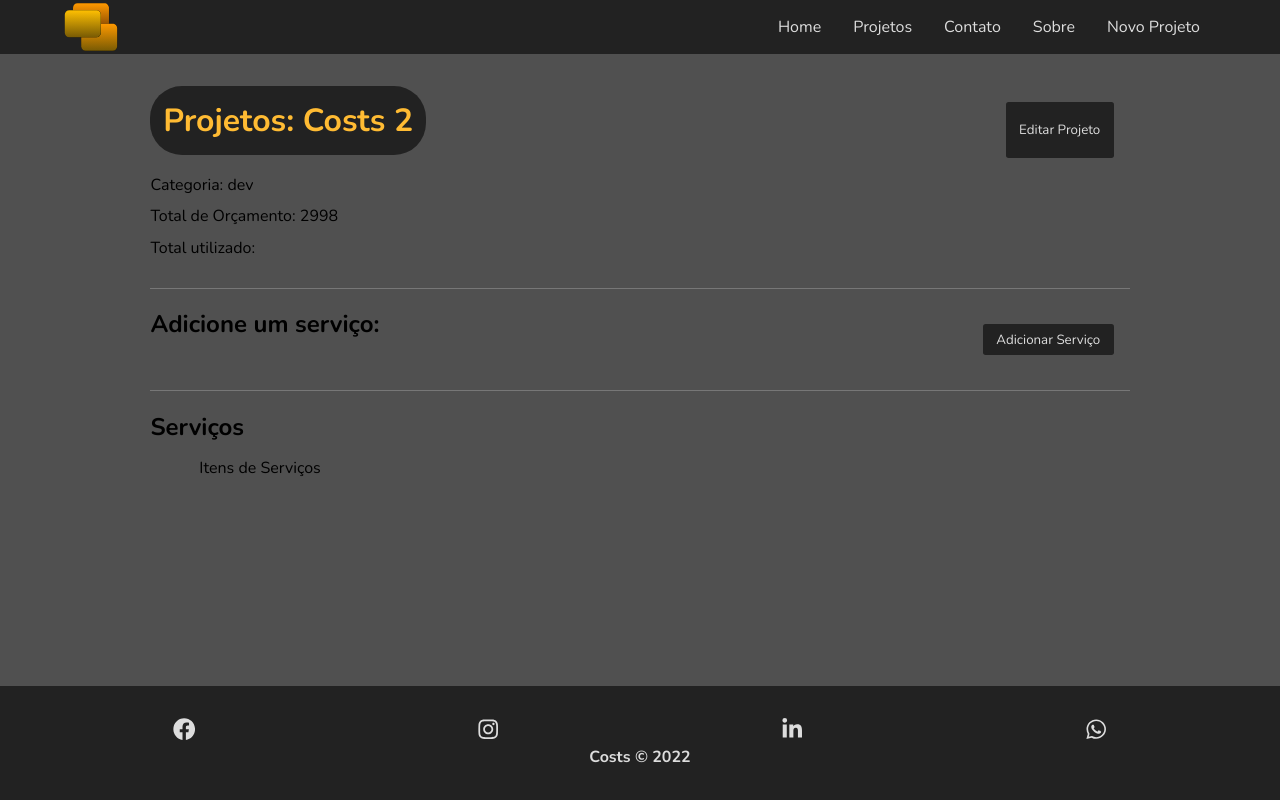
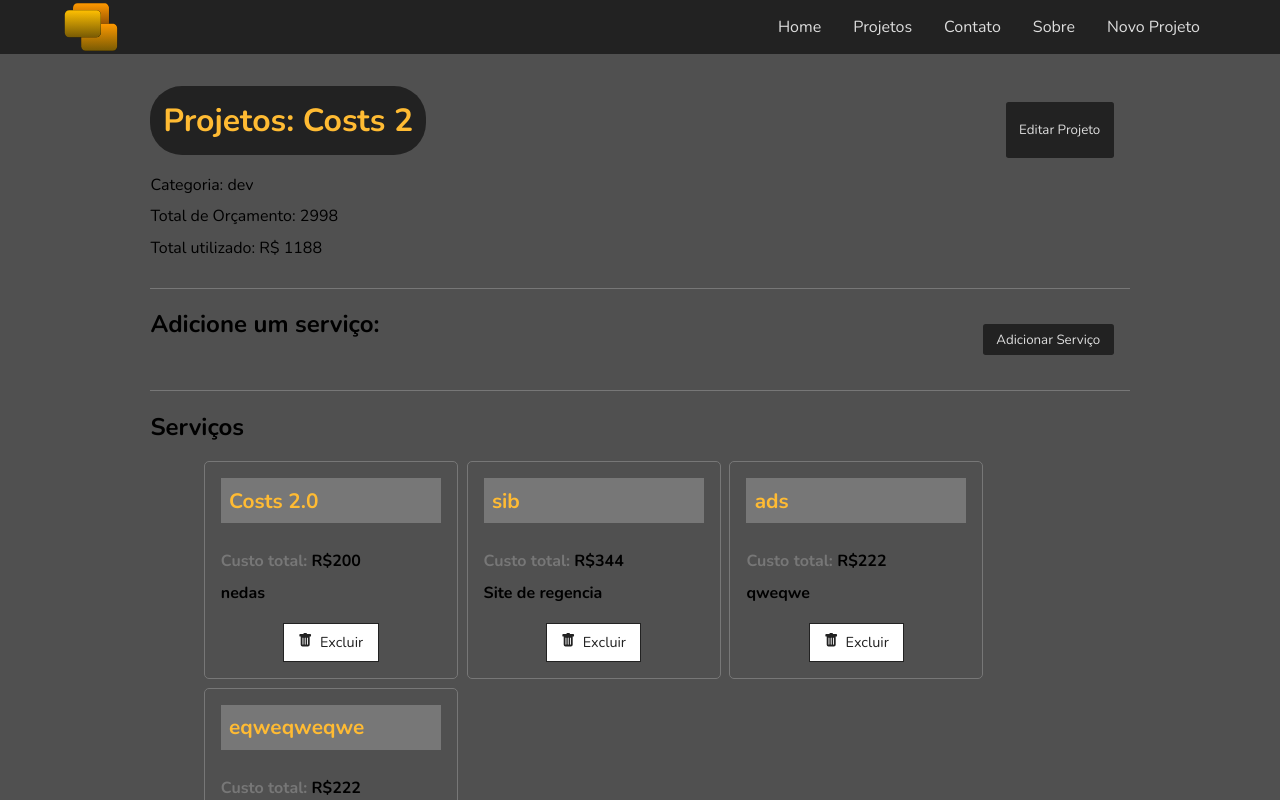
Before and after one commit to ValerioHasman/costsReact, a React (Create React App) app: page /projeto/1 in a window 1280 px wide. Shown: the top 800 px of the page. Built offline with nearby package versions, Linux system fonts and the light colour scheme; data requests are answered from the project's data file.

Commit message:
Exibindo os serviços

```diff
--- a/db.json
+++ b/db.json
@@ -7,36 +7,31 @@
         "id": "2",
         "nome": "dev"
       },
-      "cost": null,
+      "cost": 1188,
       "services": [
         {
-          "custo": "2222",
-          "id": "c0e801ca-4551-409c-9452-bc0cbfac95e5",
-          "nome": "sadasd",
-          "descricao": "asdasd"
+          "nome": "Costs 2.0",
+          "custo": "200",
+          "descricao": "nedas",
+          "id": "7ab07fad-827b-4086-9fe1-f631bbe15071"
         },
         {
-          "id": "fc0371cb-5dfe-40e6-b6d9-ca988bb3e9e8"
+          "nome": "sib",
+          "custo": "344",
+          "descricao": "Site de regencia",
+          "id": "4e5ae37c-0119-4cf6-9bc9-13cf6c9b9390"
         },
         {
-          "id": "7376a1ec-2b12-482a-b1da-b9e75fee1b5d",
-          "custo": "222222222222222"
+          "nome": "ads",
+          "custo": "222",
+          "descricao": "qweqwe",
+          "id": "5929cd8c-4b32-4db6-93ff-858f2196b605"
         },
         {
-          "id": "7376a1ec-2b12-482a-b1da-b9e75fee1b5d",
-          "custo": "222222222222222"
-        },
-        {
-          "id": "ecf1c54a-28be-4e4a-9743-3b88eb57c6d9",
-          "custo": "222222222222222323423432"
-        },
-        {
-          "id": "ecf1c54a-28be-4e4a-9743-3b88eb57c6d9",
-          "custo": "222222222222222323423432"
-        },
-        {
-          "id": "22b7b82e-1211-40bf-b9f6-adc4a7fabc45",
-          "custo": "222222222222222323423432"
+          "custo": "222",
+          "id": "7f89687b-c369-4d47-ae0d-2f9882a56cd3",
+          "nome": "eqweqweqwe",
+          "descricao": "qweqweqe"
         }
       ],
       "id": 1
@@ -48,7 +43,7 @@
         "id": "3",
         "nome": "design"
       },
-      "cost": 0,
+      "cost": 100,
       "services": [],
       "id": 2
     }
--- a/src/components/pages/Projeto.js
+++ b/src/components/pages/Projeto.js
@@ -7,13 +7,15 @@ import Carregamento from '../layout/Carregamento';
 import Container from '../layout/Container';
 import ProjetoForm from '../projeto/ProjetoForm';
 import ServicoForm from '../servico/ServicoForm';
+import ServicoCartao from '../servico/ServicoCartao';
 import Mensagem from '../layout/Mensagem';
 
 function Projeto () {
 
   const { id } = useParams();
-  const [projeto, SetProjeto] = useState([]);
-  const [mostrarFormularioProjeto, SetMostrarFormularioProjeto] = useState(false);
+  const [projeto, setProjeto] = useState([]);
+  const [servicos, setServicos] = useState([]);
+  const [mostrarFormularioProjeto, setMostrarFormularioProjeto] = useState(false);
   const [mostrarFormularioServico, SetMostrarFormularioServico] = useState(false);
   const [mensagem, setMensagem] = useState();
   const [tipo, setTipo] = useState();
@@ -30,21 +32,30 @@ function Projeto () {
         },
       }).then(resp => resp.json())
       .then((data) => {
-        SetProjeto(data)
+        setProjeto(data)
+        setServicos(data.services)
       })
     }, 1000);
 
   }, [id])
 
+  function limpaMSG(){
+    setTimeout(() => {
+      setMensagem();
+    }, 6000)
+  }
+
   function criarServico(projeto) {
-    setMensagem();
-    const lastService = projeto.services[projeto.services.length - 1];
+
+    limpaMSG();
+
+    let lastService = projeto.services[projeto.services.length - 1];
 
     lastService.id = uuidv4();
 
-    const lastServceCost = lastService.custo;
+    let lastServceCost = lastService.custo;
 
-    const newCost = parseFloat(projeto.cost) + parseFloat(lastServceCost);
+    let newCost = parseFloat(projeto.cost) + parseFloat(lastServceCost);
 
 
     if(newCost > parseFloat(projeto.orcamento)){
@@ -67,20 +78,22 @@ function Projeto () {
     ).then(
       (data) => {
         //exibir
-        console.log(data);
+        SetMostrarFormularioServico();
       }
     ).catch(err => console.log(err))
   }
 
   function alternarFormularioProjeto(){
-    SetMostrarFormularioProjeto(!mostrarFormularioProjeto);
+    setMostrarFormularioProjeto(!mostrarFormularioProjeto);
   }
   function alternarFormularioServico(){
     SetMostrarFormularioServico(!mostrarFormularioServico);
   }
 
   function editarPost(projeto){
-    setMensagem();
+
+    limpaMSG();
+
     if(projeto.orcamento < projeto.cost){
       setMensagem('O orçamento não pode ser menor que o custo do projeto');
       setTipo('erro');
@@ -98,8 +111,8 @@ function Projeto () {
     })
     .then((resp) => resp.json())
     .then((data) => {
-      SetProjeto(data);
-      SetMostrarFormularioProjeto(false);
+      setProjeto(data);
+      setMostrarFormularioProjeto(false);
       setMensagem('Projeto Atualizado!');
       setTipo('sucesso');
     })
@@ -110,7 +123,10 @@ function Projeto () {
   {projeto.nome ? (
   <div className={style.projeto_detalhe}>
     <Container customClass="column">
-      {mensagem && <Mensagem tipo={tipo} msg={mensagem}/>}
+      {mensagem && <Mensagem
+        tipo={tipo}
+        msg={mensagem}
+      />}
       <div className={style.container_detalhe}>
         <h1>Projetos: {projeto.nome}</h1>
         <button
@@ -123,7 +139,7 @@ function Projeto () {
           <div className={style.projeto_info}>
             <p><span>Categoria:</span> {projeto.categoria.nome}</p>
             <p><span>Total de Orçamento:</span> {projeto.orcamento}</p>
-            <p><span>Total utilizado:</span> {projeto.cost}</p>
+            <p><span>Total utilizado:</span> R$ {projeto.cost}</p>
           </div>
         ) : (
           <div className={style.projeto_info}>
@@ -150,7 +166,17 @@ function Projeto () {
       </div>
       <h2>Serviços</h2>
       <Container customClass='start'>
-        <p>Itens de Serviços</p>
+        {servicos.length > 0 &&
+          servicos.map((servico) => (
+            <ServicoCartao
+             id={servico.id}
+             nome={servico.nome}
+             descricao={servico.descricao}
+             custo={servico.custo}
+            />
+          ))
+        }
+        {servicos.length === 0 && <p>Não há serviços cadastrados </p>}
       </Container>
     </Container>
   </div>) : (<Carregamento />)}
--- /dev/null
+++ b/src/components/servico/ServicoCartao.js
@@ -0,0 +1,24 @@
+import style from '../projeto/ProjetoCartao.module.css'
+import { BsFillTrashFill } from 'react-icons/bs'
+
+function ServicoCartao({id, nome, custo, descricao, handleRemove}) {
+
+  const remove = (e) => {}
+
+  return(
+    <div className={style.cartao_projeto}>
+      <h4>{nome}</h4>
+      <p>
+        <span>Custo total:</span> R${custo}
+      </p>
+      <p>
+        {descricao}
+      </p>
+      <div className={style.acao_cartao_projetos}>
+        <button onClick={remove}><BsFillTrashFill />Excluir</button>
+      </div>
+    </div>
+  );
+}
+
+export default ServicoCartao;
```
